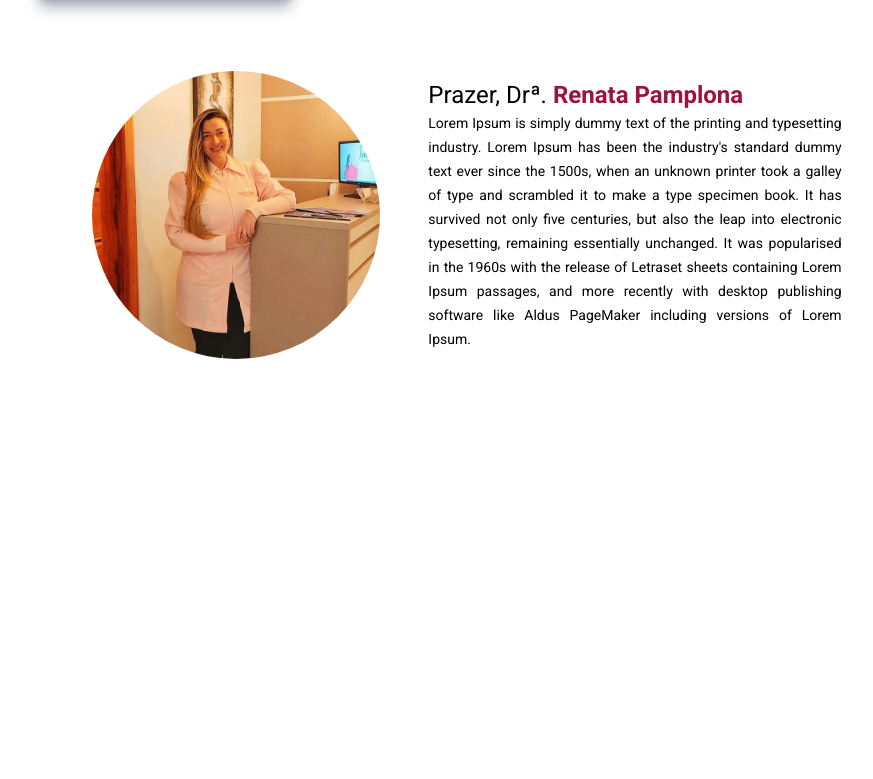
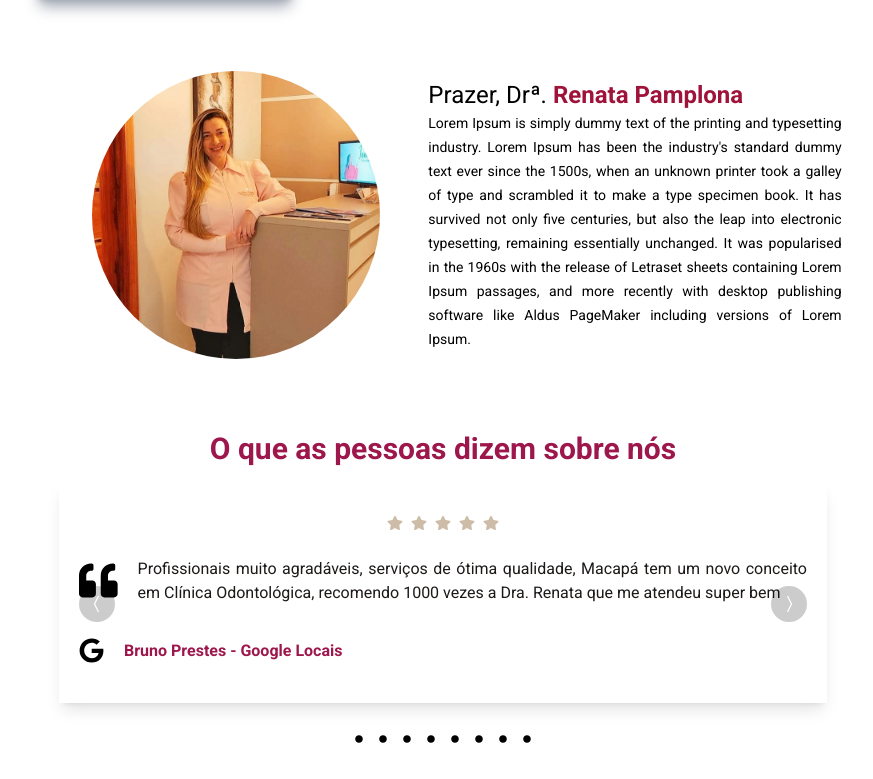
Before and after one commit to brunoprestesap/page-renata, a React (Vite) app: page / in a window 1280 px wide. Shown: the part 4074-4853 px from the top of the page, without its empty margins (197-1070 px from the left). Before the commit the page ends 4485 px from the top, so only its background shows below. Built offline with nearby package versions, Linux system fonts and the light colour scheme.

Commit message:
Depoimentos

```diff
--- a/src/components/CardDepoimentos.jsx
+++ b/src/components/CardDepoimentos.jsx
@@ -1,8 +1,33 @@
 import React from 'react'
+import { FaGoogle, FaQuoteLeft, FaQuoteRight, FaStar } from "react-icons/fa";
 
-const CardDepoimentos = () => {
+const CardDepoimentos = ({ depText, depName }) => {
   return (
-    <div>CardDepoimentos</div>
+    <div className="flex flex-wrap justify-center shadow-lg mx-auto max-w-3xl py-5 group transform duration-500 cursor-pointer">
+      <div className="flex flex-col justify-center items-center">
+
+        <div className="flex justify-center gap-2 my-3">
+          <FaStar color="CDBCA8" />
+          <FaStar color="CDBCA8" />
+          <FaStar color="CDBCA8" />
+          <FaStar color="CDBCA8" />
+          <FaStar color="CDBCA8" />
+        </div>
+      </div>
+
+      <div className="w-full">
+        <div className="px-5">
+          <div className="flex justify-center items-center md:gap-5">
+            <FaQuoteLeft className="invisible md:visible" size={75} />
+            <p className="text-justify leading-6 text-stone-900 text-sm md:text-base">{depText}</p>
+          </div>
+          <div className="flex flex-row items-center font-medium my-5">
+            <FaGoogle size={25} />
+            <h2 className="text-sm md:text-base font-bold ml-5 text-pink-800">{depName} - Google Locais</h2>
+          </div>
+        </div>
+      </div>
+    </div>
   )
 }
 
--- a/src/components/Depoimentos.jsx
+++ b/src/components/Depoimentos.jsx
@@ -1,76 +1,108 @@
-import React from "react";
+import React, { useState } from "react";
+import CardDepoimentos from "./CardDepoimentos";
+
+import { BsChevronCompactLeft, BsChevronCompactRight } from "react-icons/bs";
+import { RxDotFilled } from "react-icons/rx";
 
 const Depoimentos = () => {
   const testimonials = [
     {
       id: 1,
-      name: "Cristina Cavalcante",
-      text: "Recebi a indicação de uma amiga e agora tenho orgulho de poder indicar também. A Dra Camila é uma excelente profissional, sempre atenciosa e cautelosa no atendimento e na indicação de tratamento. Só gratidão no meu coração ❤",
+      name: "Bruno Prestes",
+      text: "Profissionais muito agradáveis, serviços de ótima qualidade, Macapá tem um novo conceito em Clínica Odontológica, recomendo 1000 vezes a Dra. Renata que me atendeu super bem",
     },
     {
       id: 2,
-      name: "Gabriel Yared",
-      text: "Atendimento excelente da recepção à consulta. A Dra. Camila Neiva acolhe, escuta e orienta com muita humanidade e preocupação com o paciente, o que infelizmente não vemos em muitos profissionais da área. Recomendo o atendimento e já estou animado para o meu retorno!",
+      name: "Ivane Ramos Nascimento",
+      text: "Conheci a dra Renata em uma emergência emergentissima. Minha caçula estava com cárie nos dentes, e nunca tinha conhecido nenhum profissional dessa área. O atendimento foi nota 1000, com jeitinho e carinho a Dra. conseguiu a colaboração da menina e os problemas foram resolvidos....Depois dessa visita, indico a Renata para todos que conheço....",
     },
     {
       id: 3,
-      name: "Laura Cardoso",
-      text: "Um lugar que tem um atendimento diferenciado, acolhedor e profissionais excelentes que tem o olhar humanizado pelos pacientes.",
+      name: "Franciny N",
+      text: "Ótimo espaço, super limpo e climatizado, as profissionais são muito competentes e pacientes, me tratam super bem mesmo eu tendo pavor de dentista! Enfim, uma experiência humanizada na área da odontologia que é um diferencial no nosso estado, realmente muito satisfeita, venho bater o ponto todos os meses com minhas limpezas em dia! Super recomendo. ",
     },
     {
       id: 4,
-      name: "Bruno Prestes",
-      text: "Atendimento de excelência. Uma ótima profissional. Recomendo.",
+      name: "Irina Ramos",
+      text: "Lugar incrível, ambiente agradável, clima ótimo! Fui atendida com total atenção e paciência existentes",
     },
     {
       id: 5,
-      name: "Giuliana Martins",
-      text: "A Dra Camila é uma profissional sem igual, um atendimento humanizado incrível, fora o espaço de atendimento que é super aconchegante, recomendo sem medo!",
+      name: "Isfrâncio",
+      text: "Equipe maravilhosa. Dra Renata tem muita paciência comigo. Recomendo demais",
     },
     {
       id: 6,
-      name: "Ronaldo dos Santos",
-      text: "Muito boa a consulta, bem explicativa e me deixou seguro.",
+      name: "Vich Moy",
+      text: "Maravilhoso! Desde a recepção até o atendimento. Profissionais excelentes, deixam a gente super a vontade! Amei! ❤",
     },
     {
       id: 7,
-      name: "Artur Lagoia",
-      text: "O atendimento profissional foi excelente, acompanhado de uma ótima estrutura, o que me deu total confiança para continuar o meu tratamento e recomendar para outras pessoas o consultório Dra. Camila Neiva.",
+      name: "Emmanuel Vitor Miranda",
+      text: "Ambiente maravilhoso e excelência no atendimento. Com certeza irei recomendar para todos.",
     },
     {
       id: 8,
-      name: "Suellen Trindade",
-      text: "Excelente profissional! Escuta sensível, postura acolhedora que faz toda a diferença para quem está em sofrimento psíquico.",
+      name: "Renata Filgueiras",
+      text: "Consultório climatizado, excelência no atendimento! Recomendarei para todos que estiverem precisando!",
     },
   ];
 
-  const [currentIndex, setCurrentIndex] = useState(0)
+  const [currentIndex, setCurrentIndex] = useState(0);
 
   function prevSlide() {
-    const isFirstSlide = currentIndex === 0
-    const newIndex = isFirstSlide ? testimonials.length - 1 : currentIndex - 1
-    setCurrentIndex(newIndex)
+    const isFirstSlide = currentIndex === 0;
+    const newIndex = isFirstSlide ? testimonials.length - 1 : currentIndex - 1;
+    setCurrentIndex(newIndex);
   }
 
   function nextSlide() {
-    const isLastSlide = currentIndex === testimonials.length - 1
-    const newIndex = isLastSlide ? 0 : currentIndex + 1
-    setCurrentIndex(newIndex)
+    const isLastSlide = currentIndex === testimonials.length - 1;
+    const newIndex = isLastSlide ? 0 : currentIndex + 1;
+    setCurrentIndex(newIndex);
   }
 
   function goToSlide(slideIndex) {
-    setCurrentIndex(slideIndex)
+    setCurrentIndex(slideIndex);
   }
 
   return (
     <div className="p-5">
       <div>
-        <h2 className="font-bold text-3xl text-pink-800 text-left">
+        <h2 className="font-bold text-center text-3xl text-pink-800">
           O que as pessoas dizem sobre nós
         </h2>
       </div>
 
-      <div></div>
+      <div className="w-full m-auto py-4 relative flex justify-center items-center">
+        <div className="w-5/6 h-full rounded-2xl bg-center bg-cover duration-500">
+          <CardDepoimentos
+            depText={testimonials[currentIndex].text}
+            depName={testimonials[currentIndex].name}
+          />
+        </div>
+
+        {/* Left Arrow */}
+        <div className="absolute top-[40%] -translate-x-0 translate-y-[50%] left-0 md:left-0 lg:left-64 text-2xl rounded-full p-2 bg-black/20 text-white cursor-pointer">
+          <BsChevronCompactLeft onClick={prevSlide} size={20} />
+        </div>
+        {/* Right Arrow */}
+        <div className="absolute top-[40%] -translate-x-0 translate-y-[50%] right-0 md:right-0 lg:right-64 text-2xl rounded-full p-2 bg-black/20 text-white cursor-pointer">
+          <BsChevronCompactRight onClick={nextSlide} size={20} />
+        </div>
+      </div>
+
+      <div className="flex top-4 justify-center py-2">
+        {testimonials.map((slide, slideIndex) => (
+          <div
+            key={slide.id}
+            onClick={() => goToSlide(slideIndex)}
+            className="text-2xl cursor-pointer"
+          >
+            <RxDotFilled />
+          </div>
+        ))}
+      </div>
     </div>
   );
 };
--- a/src/pages/HomePage.jsx
+++ b/src/pages/HomePage.jsx
@@ -1,8 +1,6 @@
 import React from 'react'
-import Brand from '../components/Brand'
 import Depoimentos from '../components/Depoimentos'
 import Hero from '../components/Hero'
-import Main from '../components/Main'
 import Perfil from '../components/Perfil'
 import Tratamentos from '../components/Tratamentos'
 
@@ -12,6 +10,7 @@ const HomePage = () => {
         <Hero />
         <Tratamentos />
         <Perfil />
+        <Depoimentos />
     </div>
   )
 }
```
